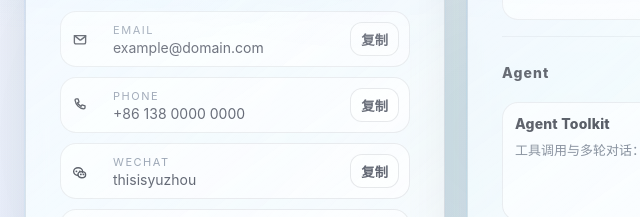
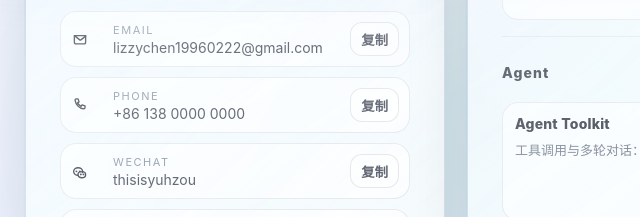
Before and after one commit to lizzychen19960222-source/try, a plain HTML site: page index.html in a window 1280 px wide. Shown: the part 487-704 px from the top of the page, 125-765 px from the left. Drawn offline with Linux system fonts and the light colour scheme.

Commit message:
chore: update email & wechat

```diff
--- a/index.html
+++ b/index.html
@@ -4,7 +4,7 @@
     <meta charset="UTF-8" />
     <meta name="viewport" content="width=device-width, initial-scale=1.0" />
     <title>陈玉洲｜个人名片</title>
-    <meta name="description" content="陈玉洲｜AI产品经理｜微信 thisisyuzhou" />
+    <meta name="description" content="陈玉洲｜AI产品经理｜微信 thisisyuhzou" />
     <link rel="stylesheet" href="./styles.css?v=1" />
   </head>
   <body>
--- a/script.js
+++ b/script.js
@@ -9,8 +9,8 @@ const PAGE_DATA = {
     {
       type: "email",
       label: "Email",
-      value: "example@domain.com",
-      href: "mailto:example@domain.com",
+      value: "lizzychen19960222@gmail.com",
+      href: "mailto:lizzychen19960222@gmail.com",
       copyable: true,
       icon: "mail",
       social: true,
@@ -27,7 +27,7 @@ const PAGE_DATA = {
     {
       type: "wechat",
       label: "WeChat",
-      value: "thisisyuzhou",
+      value: "thisisyuhzou",
       copyable: true,
       icon: "wechat",
       social: false,
```
